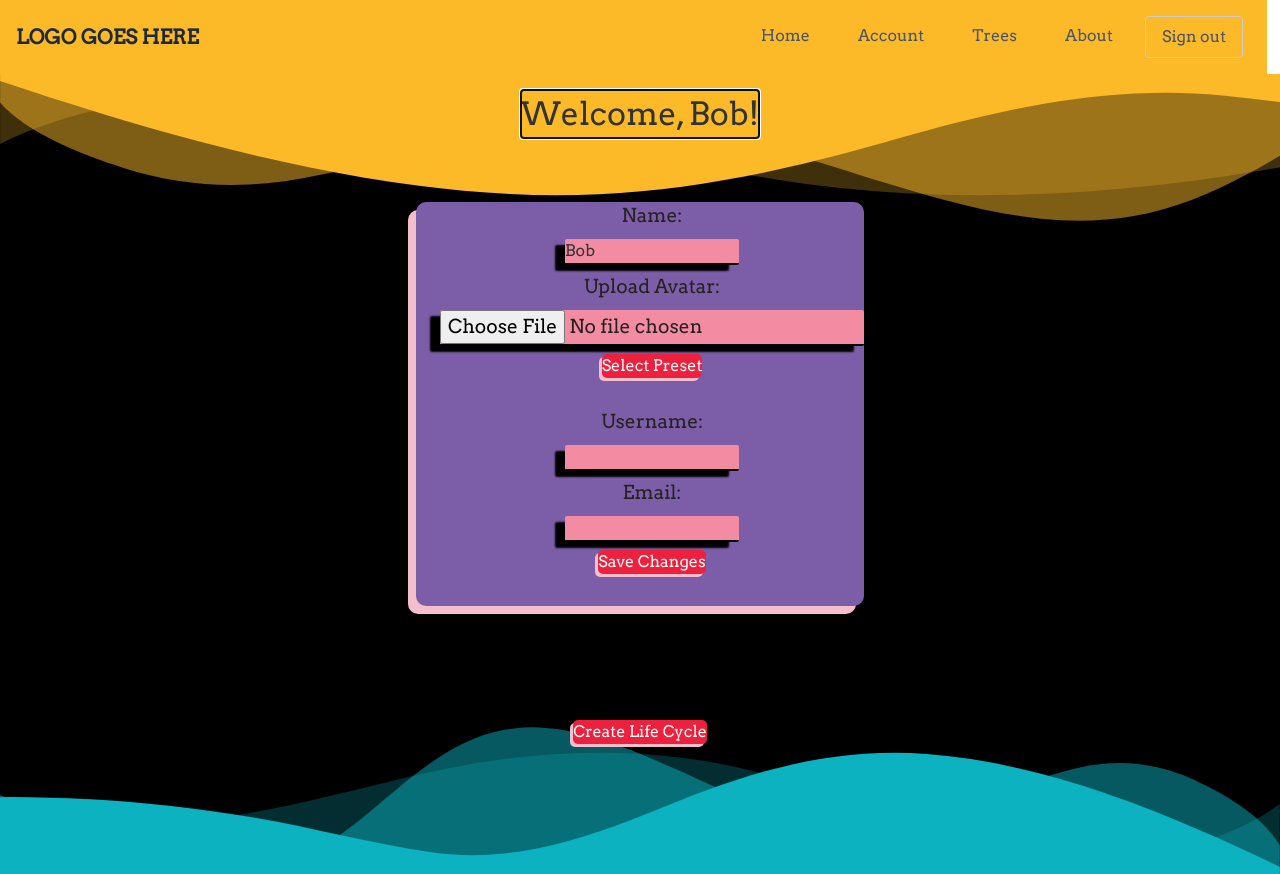
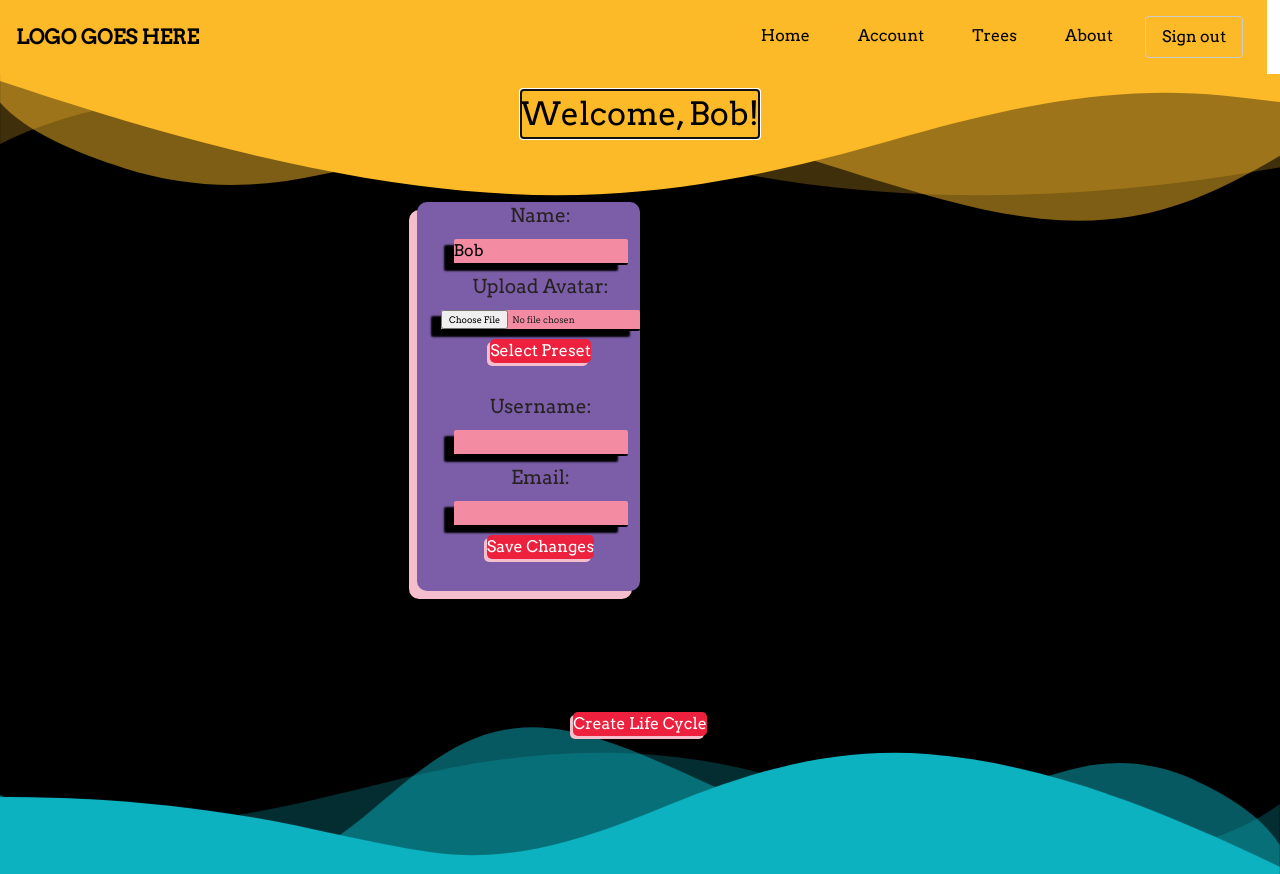
Before and after one commit to wfreemansmith/life-cycle-app, a Svelte app: page /account in a window 1280 px wide. Built offline with nearby package versions, Linux system fonts and the light colour scheme.

Commit message:
fixed avatar styling on account page

```diff
--- a/public/global.css
+++ b/public/global.css
@@ -7,23 +7,23 @@ html, body {
 }
 
 body {
-	color: #333;
+	color: black;
 	margin: 0;
 	box-sizing: border-box;
 	font-family: 'Arvo', serif, -apple-system, BlinkMacSystemFont, "Segoe UI", Roboto, Oxygen-Sans, Ubuntu, Cantarell, "Helvetica Neue", sans-serif;
 }
 
 a {
-	color: rgb(0,100,200);
+	color: black;
 	text-decoration: none;
 }
 
 a:hover {
-	text-decoration: underline;
+	text-decoration: none;
 }
 
 a:visited {
-	color: rgb(0,80,160);
+	color: black
 }
 
 label {
--- a/src/components/AccountPage.svelte
+++ b/src/components/AccountPage.svelte
@@ -99,29 +99,27 @@ async function saveChanges(event) {
     </svg>
 </div>
   <h1>Welcome, {user}!</h1>
+<span class="grid grid-cols-2 grid-rows-1">
 
-  {#if avatarURL}
-    <img src="{avatarURL}" alt="Avatar" width="200" />
-  {/if}
 
   <div class="form-wrapper bg-[#7b5ea7] mt-12">
     <form class="flex flex-col items-center mx-3 w-[100%] mb-8">
       <label>Name:</label>
       <input type="text" value="{user}" />
 
-      <label>
+      <label class="w-50 h-25">
         Upload Avatar:
         <input
           type="file"
           on:change="{handleFileInputChange}"
-          accept="image/*"
+          accept="image/*" class="[w-50%]"
         />
       </label>
 
       <button class="button-create" type="button" on:click="{togglePresets}">Select Preset</button>
 
       {#if showPresets}
-        <div>
+        <div class="grid grid-cols-3 grid-rows-1 w-[80%]">
           {#each $presetURLsStore as presetURL, index}
             <img
               src="{presetURL}"
@@ -132,7 +130,7 @@ async function saveChanges(event) {
             />
           {/each}
         </div>
-      {/if}
+        {/if}
 
       <label>Username:</label>
       <input type="text" bind:value="{username}" />
@@ -144,6 +142,10 @@ async function saveChanges(event) {
 
     </form>
   </div>
+  {#if avatarURL}
+    <img src="{avatarURL}" alt="Avatar" width="200" class="m-auto justify-center items-center" />
+  {/if}
+</span>
 
   <button on:click="{() => createLifeCycle()}">Create Life Cycle</button>
   <div class="custom-shape-divider-bottom-1680013680">
@@ -179,6 +181,11 @@ async function saveChanges(event) {
   .button-create {
     margin-bottom: 30px;
   }
+  label input {
+    font-size:xx-small;
+    opacity: 1;
+  }
+
   button {
     display: flex;
     flex-direction: column;
--- a/src/components/Login.svelte
+++ b/src/components/Login.svelte
@@ -167,7 +167,6 @@
 
   h1 {
     z-index: 1;
-    color: #7b5ea7
   }
 
   form {
@@ -190,7 +189,7 @@
     margin-bottom: 2px;
     margin-top: 8px;
     z-index: 1;
-    color: #272122;
+    color: #f0ebd2;
     font-size: large;
   }
 
--- a/src/components/Nav.svelte
+++ b/src/components/Nav.svelte
@@ -34,23 +34,23 @@
     >
     <!-- Nav bar notes: "Account" and "Trees" should only be visible if there is a user signed in (user store) -->
       <Link
-        class="hover:bg-gradient-to-r hover:from-[#F2B39D] hover:via-[#97C9E8] hover:to-[#CD87E8] p-2 lg:px-4 md:mx-2 text-gray-600 rounded hover:bg-[#CD87E8] hover:text-gray-700 transition-colors duration-300 justify-items-center"
+        class="a-button hover:bg-gradient-to-r hover:from-[#F2B39D] hover:via-[#97C9E8] hover:to-[#CD87E8] p-2 lg:px-4 md:mx-2 text-black rounded hover:bg-[#CD87E8] hover:text-gray-700 transition-colors duration-300 justify-items-center"
         to="/">Home</Link
       >
       <Link
-        class="hover:bg-gradient-to-r hover:from-[#F2B39D] hover:via-[#97C9E8] hover:to-[#CD87E8] p-2 lg:px-4 md:mx-2 text-gray-600 rounded hover:bg-[#CD87E8] hover:text-gray-700 transition-colors duration-300"
+        class="a-button hover:bg-gradient-to-r hover:from-[#F2B39D] hover:via-[#97C9E8] hover:to-[#CD87E8] p-2 lg:px-4 md:mx-2 text-black rounded hover:bg-[#CD87E8] hover:text-gray-700 transition-colors duration-300"
         to="/account">Account</Link
       >
       <Link
-        class="hover:bg-gradient-to-r hover:from-[#F2B39D] hover:via-[#97C9E8] hover:to-[#CD87E8] p-2 lg:px-4 md:mx-2 text-gray-600 rounded hover:bg-[#CD87E8] hover:text-gray-700 transition-colors duration-300"
+        class="a-button hover:bg-gradient-to-r hover:from-[#F2B39D] hover:via-[#97C9E8] hover:to-[#CD87E8] p-2 lg:px-4 md:mx-2 text-black rounded hover:bg-[#CD87E8] hover:text-gray-700 transition-colors duration-300"
         to="/create">Trees</Link
       >
       <Link
-        class="hover:bg-gradient-to-r hover:from-[#F2B39D] hover:via-[#97C9E8] hover:to-[#CD87E8] p-2 lg:px-4 md:mx-2 text-gray-600 rounded hover:bg-[#CD87E8] hover:text-gray-700 transition-colors duration-300"
+        class="a-button hover:bg-gradient-to-r hover:from-[#F2B39D] hover:via-[#97C9E8] hover:to-[#CD87E8] p-2 lg:px-4 md:mx-2 text-black rounded hover:bg-[#CD87E8] hover:text-gray-700 transition-colors duration-300"
         to="/about">About</Link
       >
       <button
-        class="hover:bg-gradient-to-r hover:from-[#F2B39D] hover:via-[#97C9E8] hover:to-[#CD87E8] p-2 lg:px-4 md:mx-2 text-gray-600 rounded hover:bg-[#CD87E8] hover:text-gray-700 transition-colors duration-300"
+        class="a-button hover:bg-gradient-to-r hover:from-[#F2B39D] hover:via-[#97C9E8] hover:to-[#CD87E8] p-2 lg:px-4 md:mx-2 text-black rounded hover:bg-[#CD87E8] hover:text-gray-700 transition-colors duration-300"
         on:click={signOut}>Sign out</button
       >
       <!-- If user store has user, button text = "sign out", else "sign in" -->
@@ -62,4 +62,8 @@
   nav {
     z-index: 5;
   }
+
+  a, .a-button {
+    color: black;
+  }
 </style>
```
